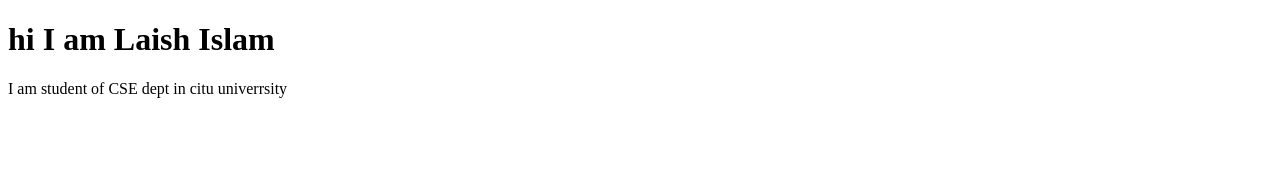
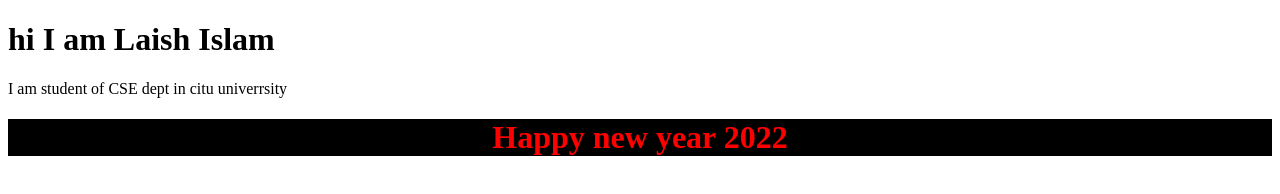
Before and after one commit to Laish-Islam/my-second-repo, a plain HTML site: page index.html in a window 1280 px wide. Drawn offline with Linux system fonts and the light colour scheme.

Commit message:
happy new year

```diff
--- a/index.html
+++ b/index.html
@@ -5,9 +5,11 @@
     <meta http-equiv="X-UA-Compatible" content="IE=edge">
     <meta name="viewport" content="width=device-width, initial-scale=1.0">
     <title>Document</title>
+    <link rel="stylesheet" href="style.css">
 </head>
 <body>
     <H1>hi I am Laish Islam</H1>
     <p>I am student of CSE dept in citu univerrsity</p>
+    <H1 class="laish">Happy new year 2022</H1>
 </body>
 </html>
--- /dev/null
+++ b/style.css
@@ -0,0 +1,5 @@
+.laish{
+    color: red;
+    background-color: black;
+    text-align: center;
+}
```
